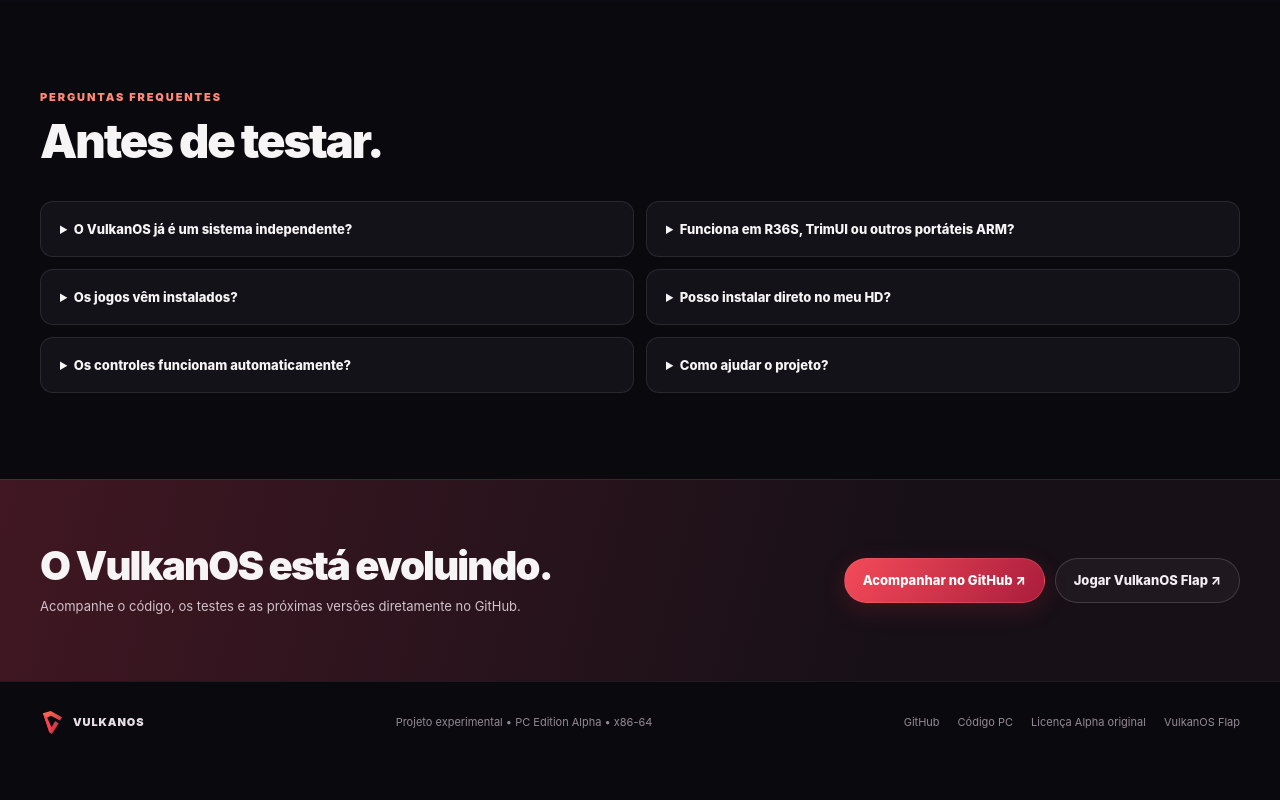
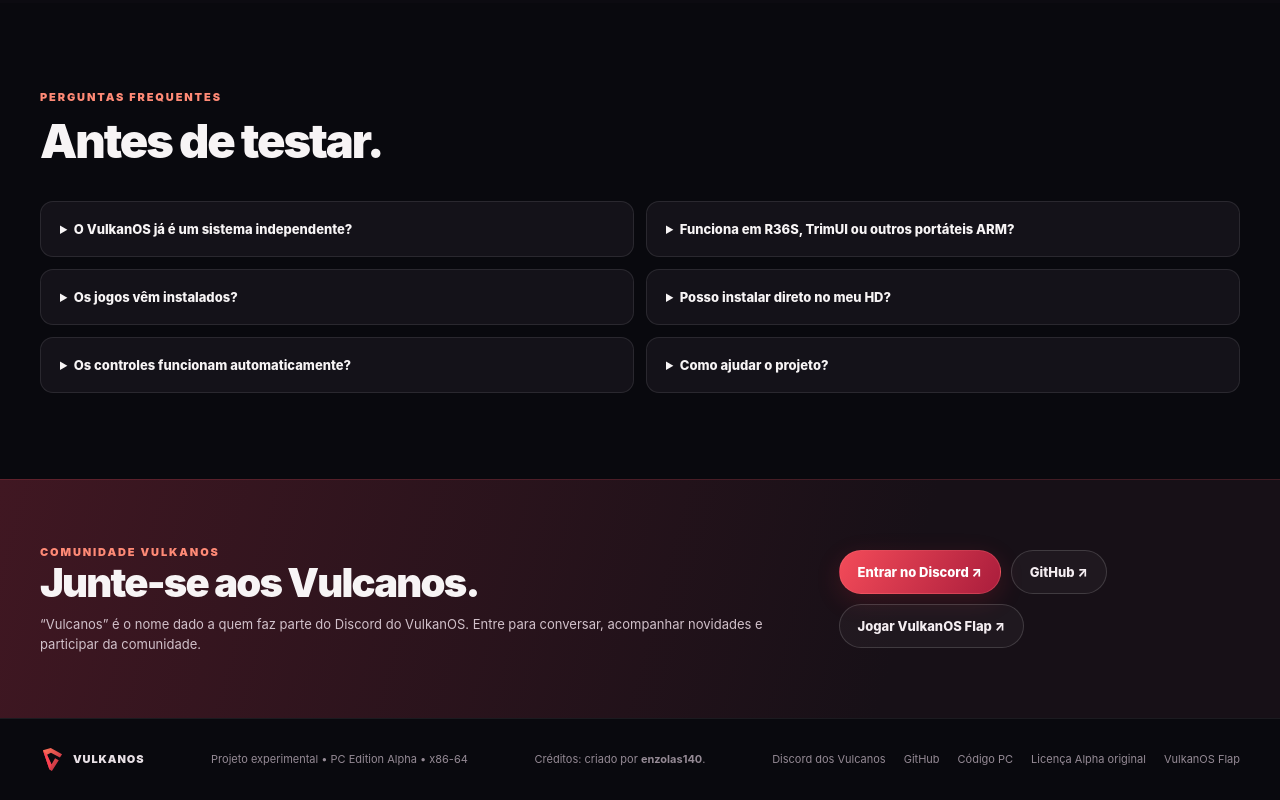
Before and after one commit to enzolas140-ai/vulkanos-flap, a plain HTML site: page index.html in a window 1280 px wide. Shown: the part 4075-4875 px from the top of the page. Before the commit the page ends 4838 px from the top, so only its background shows below. Drawn offline with Linux system fonts and the light colour scheme.

Commit message:
Atualiza créditos e comunidade Vulcanos no site

```diff
--- a/index.html
+++ b/index.html
@@ -4,9 +4,9 @@
 <meta charset="utf-8">
 <meta name="viewport" content="width=device-width,initial-scale=1,viewport-fit=cover">
 <meta name="theme-color" content="#09090e">
-<meta name="description" content="VulkanOS — um projeto Linux focado em jogos, com biblioteca visual, emulação, Steam e uma experiência de console para PC.">
+<meta name="description" content="VulkanOS — um projeto Linux focado em jogos, criado por enzolas140. Conheça a edição PC e junte-se aos Vulcanos no Discord.">
 <meta property="og:title" content="VulkanOS — Seu PC. Sua biblioteca. Sua próxima era.">
-<meta property="og:description" content="Conheça a edição PC experimental do VulkanOS, acompanhe as builds e explore o projeto.">
+<meta property="og:description" content="Conheça a edição PC experimental do VulkanOS, criada por enzolas140. Faça parte dos Vulcanos no Discord.">
 <meta property="og:type" content="website">
 <meta property="og:image" content="https://enzolas140-ai.github.io/vulkanos-flap/assets/share-card.svg">
 <link rel="icon" type="image/svg+xml" href="assets/vulkanos-mark.svg">
@@ -337,8 +337,8 @@ footer{border-top:1px solid #ffffff13;padding:28px 0;color:#958a95;font-size:11p
 
 <section class="community">
   <div class="wrap community-inner">
-    <div><h2>O VulkanOS está evoluindo.</h2><p>Acompanhe o código, os testes e as próximas versões diretamente no GitHub.</p></div>
-    <div class="community-actions"><a class="btn btn-primary" href="https://github.com/enzolas140-ai/vulkanos-flap" target="_blank" rel="noopener">Acompanhar no GitHub ↗</a><a class="btn btn-secondary" href="flap/">Jogar VulkanOS Flap ↗</a></div>
+    <div><div class="kicker">Comunidade VulkanOS</div><h2>Junte-se aos Vulcanos.</h2><p>“Vulcanos” é o nome dado a quem faz parte do Discord do VulkanOS. Entre para conversar, acompanhar novidades e participar da comunidade.</p></div>
+    <div class="community-actions"><a class="btn btn-primary" href="https://discord.gg/8BRuhvsPa" target="_blank" rel="noopener">Entrar no Discord ↗</a><a class="btn btn-secondary" href="https://github.com/enzolas140-ai/vulkanos-flap" target="_blank" rel="noopener">GitHub ↗</a><a class="btn btn-secondary" href="flap/">Jogar VulkanOS Flap ↗</a></div>
   </div>
 </section>
 </main>
@@ -347,7 +347,8 @@ footer{border-top:1px solid #ffffff13;padding:28px 0;color:#958a95;font-size:11p
   <div class="wrap footer-inner">
     <div class="footer-brand"><img src="assets/vulkanos-mark.svg" alt=""> VULKANOS</div>
     <div>Projeto experimental • PC Edition Alpha • x86-64</div>
-    <nav class="footer-links" aria-label="Links do rodapé"><a href="https://github.com/enzolas140-ai/vulkanos-flap" target="_blank" rel="noopener">GitHub</a><a href="https://github.com/enzolas140-ai/vulkanos-flap/tree/main/pc-edition" target="_blank" rel="noopener">Código PC</a><a href="LICENSE-ALPHA-0.1.txt">Licença Alpha original</a><a href="flap/">VulkanOS Flap</a></nav>
+    <div>Créditos: criado por <a href="https://github.com/enzolas140-ai" target="_blank" rel="noopener"><strong>enzolas140</strong></a>.</div>
+    <nav class="footer-links" aria-label="Links do rodapé"><a href="https://discord.gg/8BRuhvsPa" target="_blank" rel="noopener">Discord dos Vulcanos</a><a href="https://github.com/enzolas140-ai/vulkanos-flap" target="_blank" rel="noopener">GitHub</a><a href="https://github.com/enzolas140-ai/vulkanos-flap/tree/main/pc-edition" target="_blank" rel="noopener">Código PC</a><a href="LICENSE-ALPHA-0.1.txt">Licença Alpha original</a><a href="flap/">VulkanOS Flap</a></nav>
   </div>
 </footer>
 <script>
```
